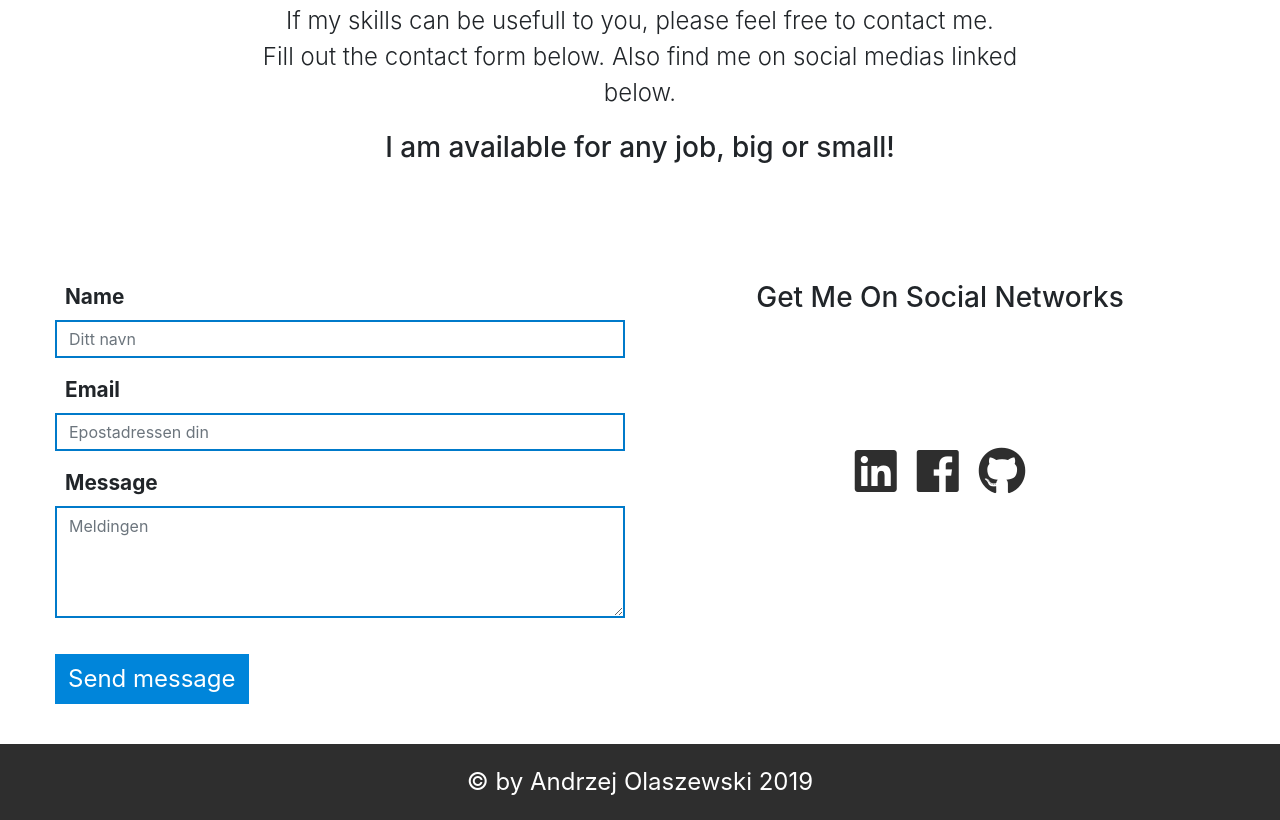
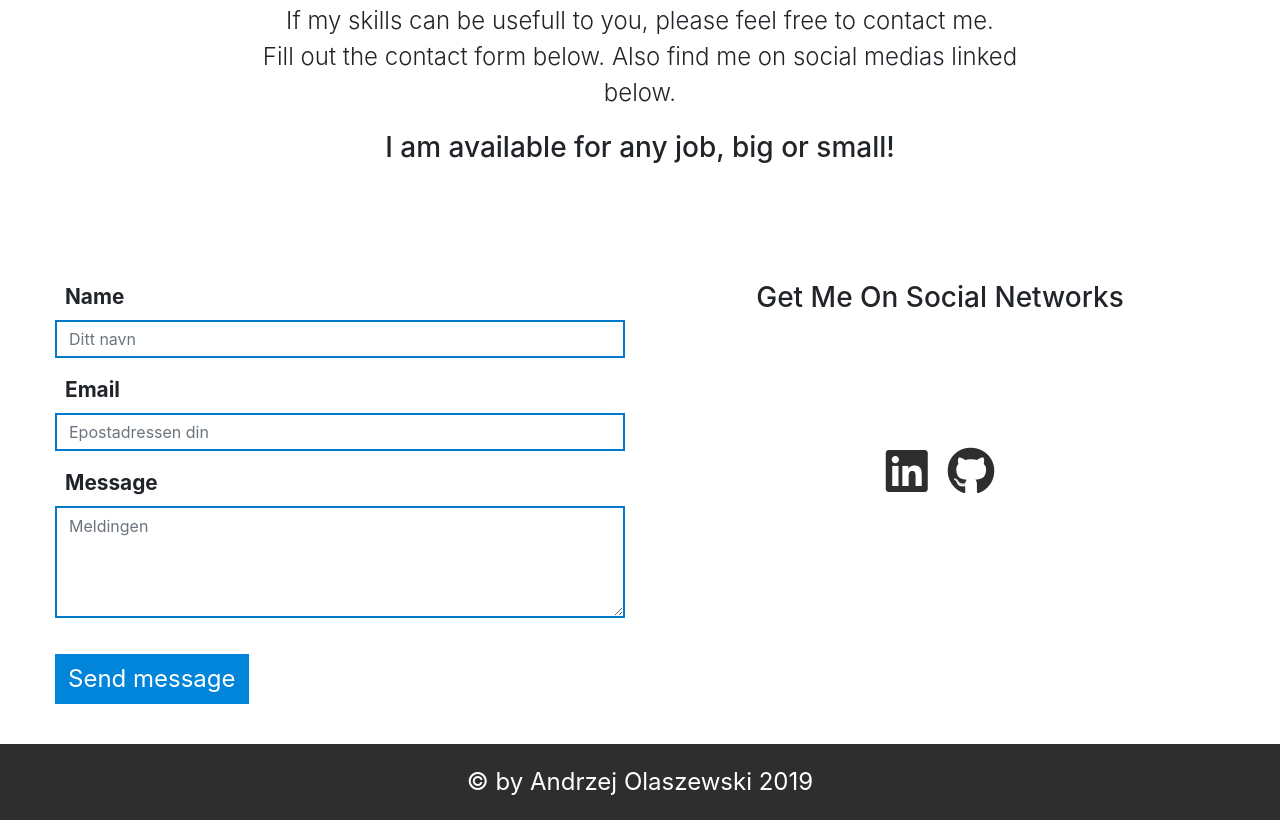
Before and after one commit to endriu17/portfolio, a website: page en/index.html in a window 1280 px wide. Shown: the part 8417-9237 px from the top of the page. Drawn offline with nearby package versions, Linux system fonts and the light colour scheme; no server answers; a script that the page names is missing.

Commit message:
Update index.html

```diff
--- a/en/index.html
+++ b/en/index.html
@@ -707,9 +707,6 @@
                 target="_blank"
                 ><i class="fab fa-linkedin fa-3x"></i
               ></a>
-              <a href="https://www.facebook.com/" target="_blank"
-                ><i class="fab fa-facebook fa-3x"></i
-              ></a>
               <a href="https://github.com/endriu17" target="_blank"
                 ><i class="fab fa-github fa-3x"></i
               ></a>
```
